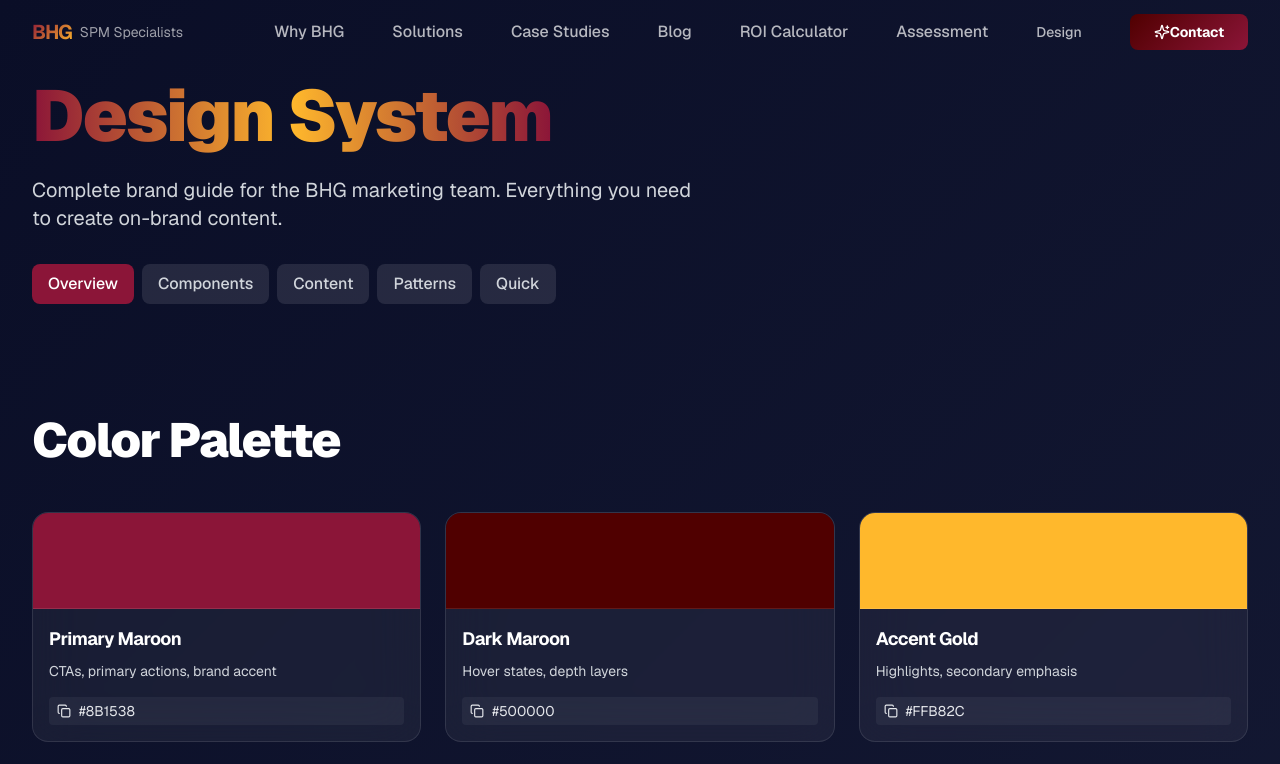
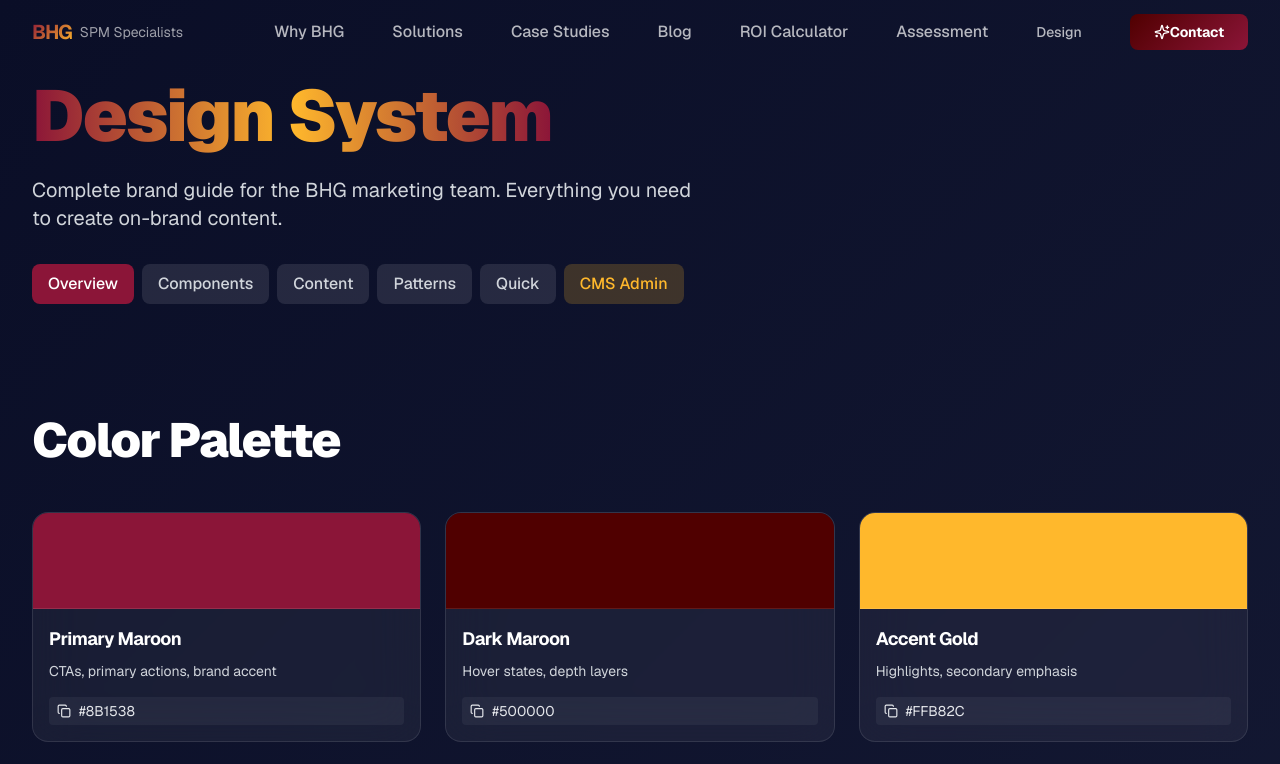
Before and after one commit to AICodeRally/bhg-website, a Next.js app: page /style-guide in a window 1280 px wide. Shown: the top 764 px of the page. Built offline with nearby package versions, Linux system fonts and the light colour scheme.

Commit message:
feat: add CMS admin link to design system page

```diff
--- a/app/(public)/style-guide/page.tsx
+++ b/app/(public)/style-guide/page.tsx
@@ -61,6 +61,12 @@ export default function StyleGuidePage() {
                 {tab.charAt(0).toUpperCase() + tab.slice(1)}
               </button>
             ))}
+            <a
+              href="/admin"
+              className="px-4 py-2 rounded-lg font-medium transition-all bg-[#FFB82C]/20 text-[#FFB82C] hover:bg-[#FFB82C]/30"
+            >
+              CMS Admin
+            </a>
           </div>
         </div>
       </div>
```
